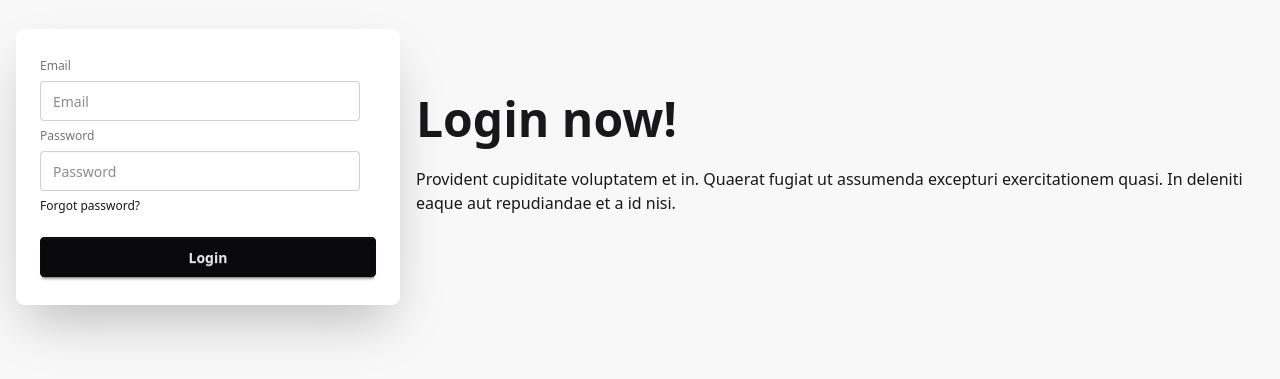
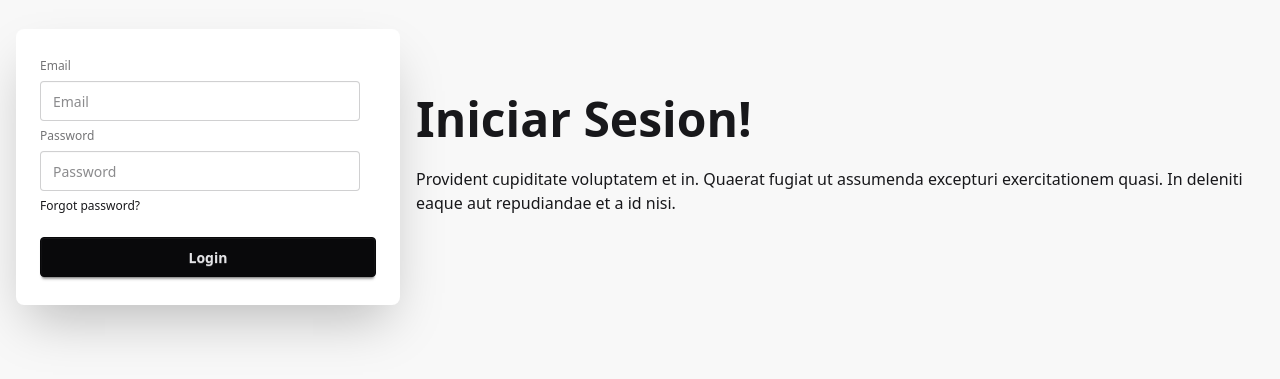
Before and after one commit to dojofullstack/mi-primer-portafolio-dojo, a plain HTML site: page login.html in a window 1280 px wide. Shown: the part 233-612 px from the top of the page. Drawn offline with nearby package versions, Linux system fonts and the light colour scheme.

Commit message:
actualizar login

```diff
--- a/login.html
+++ b/login.html
@@ -12,7 +12,7 @@
       <div class="hero bg-base-200 min-h-screen">
         <div class="hero-content flex-col lg:flex-row-reverse">
           <div class="text-center lg:text-left">
-            <h1 class="text-5xl font-bold">Login now!</h1>
+            <h1 class="text-5xl font-bold">Iniciar Sesion!</h1>
             <p class="py-6">
               Provident cupiditate voluptatem et in. Quaerat fugiat ut assumenda
               excepturi exercitationem quasi. In deleniti eaque aut repudiandae
```
